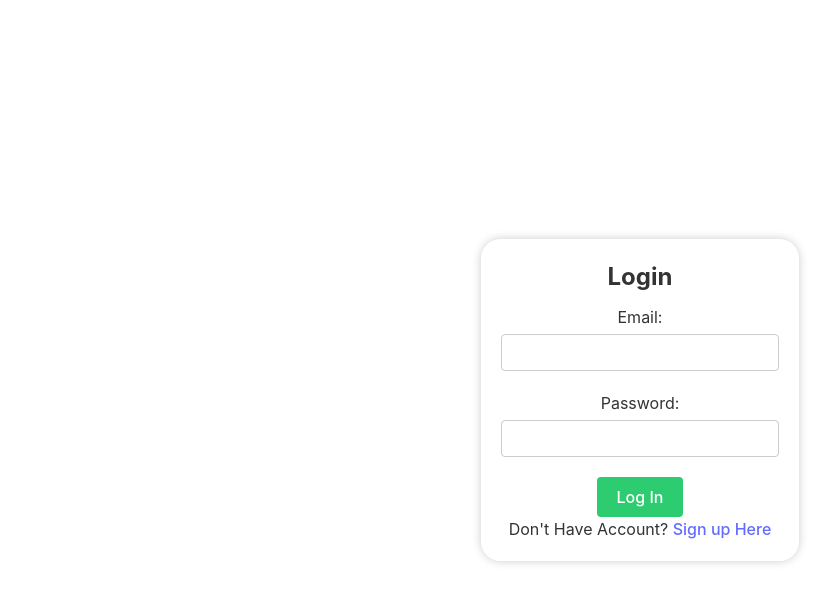
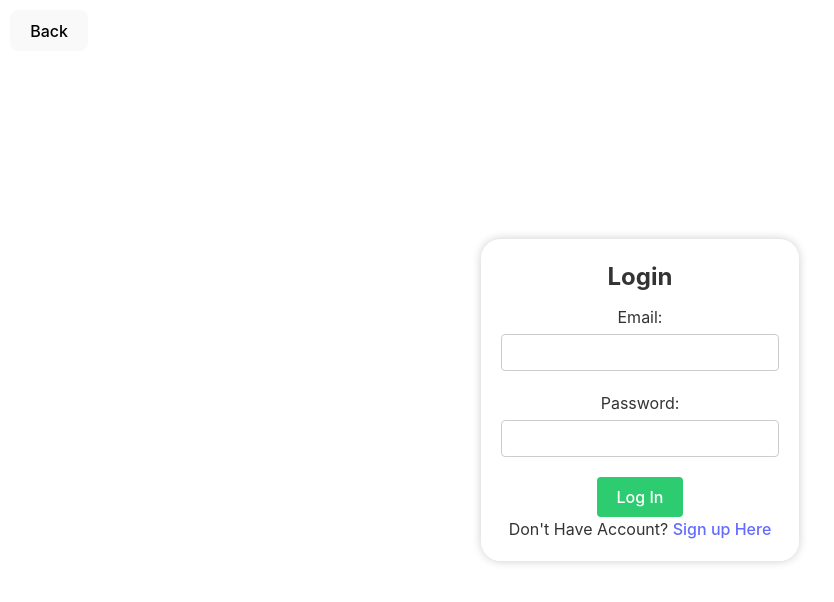
Before and after one commit to nathanyu8th/CruzHacks2025, a React (Vite) app in the folder vite-project/: page /login in a window 1280 px wide. Shown: the top 602 px of the page, without its empty margins (0-834 px from the left). Built offline with nearby package versions, Linux system fonts and the light colour scheme.

Commit message:
Added back button for login and setup

```diff
--- a/vite-project/src/Login.tsx
+++ b/vite-project/src/Login.tsx
@@ -3,6 +3,7 @@ import './SignUpForm.css'
 import { Link } from 'react-router-dom'
 import {auth} from './firebase/firebase'
 import { signInWithEmailAndPassword } from 'firebase/auth'
+import { useNavigate } from 'react-router-dom';
 
 const Login = () => {
 
@@ -19,8 +20,13 @@ const Login = () => {
         }
     }
 
+    const navigate = useNavigate();
+
   return (
     <div className='signup-container'>
+        <button onClick={function(){navigate('/')}} style={{ position: 'absolute', top: '10px', left: '10px' }}>
+        Back
+        </button>
         <form className='signup-form' onSubmit={handleSubmit}>
             <h2>Login</h2>
             <label htmlFor='email'>
--- a/vite-project/src/SignUpForm.tsx
+++ b/vite-project/src/SignUpForm.tsx
@@ -22,13 +22,9 @@ const SignUpForm = () => {
 
     const navigate = useNavigate();
 
-    const handleBackClick = () => {
-        navigate('/');
-    };
-
   return (
     <div className='signup-container'>
-    <button onClick={handleBackClick} style={{ position: 'absolute', top: '10px', left: '10px' }}>
+    <button onClick={function(){navigate('/')}} style={{ position: 'absolute', top: '10px', left: '10px' }}>
     Back
     </button>
         <form className='signup-form' onSubmit={handleSubmit}>
```
